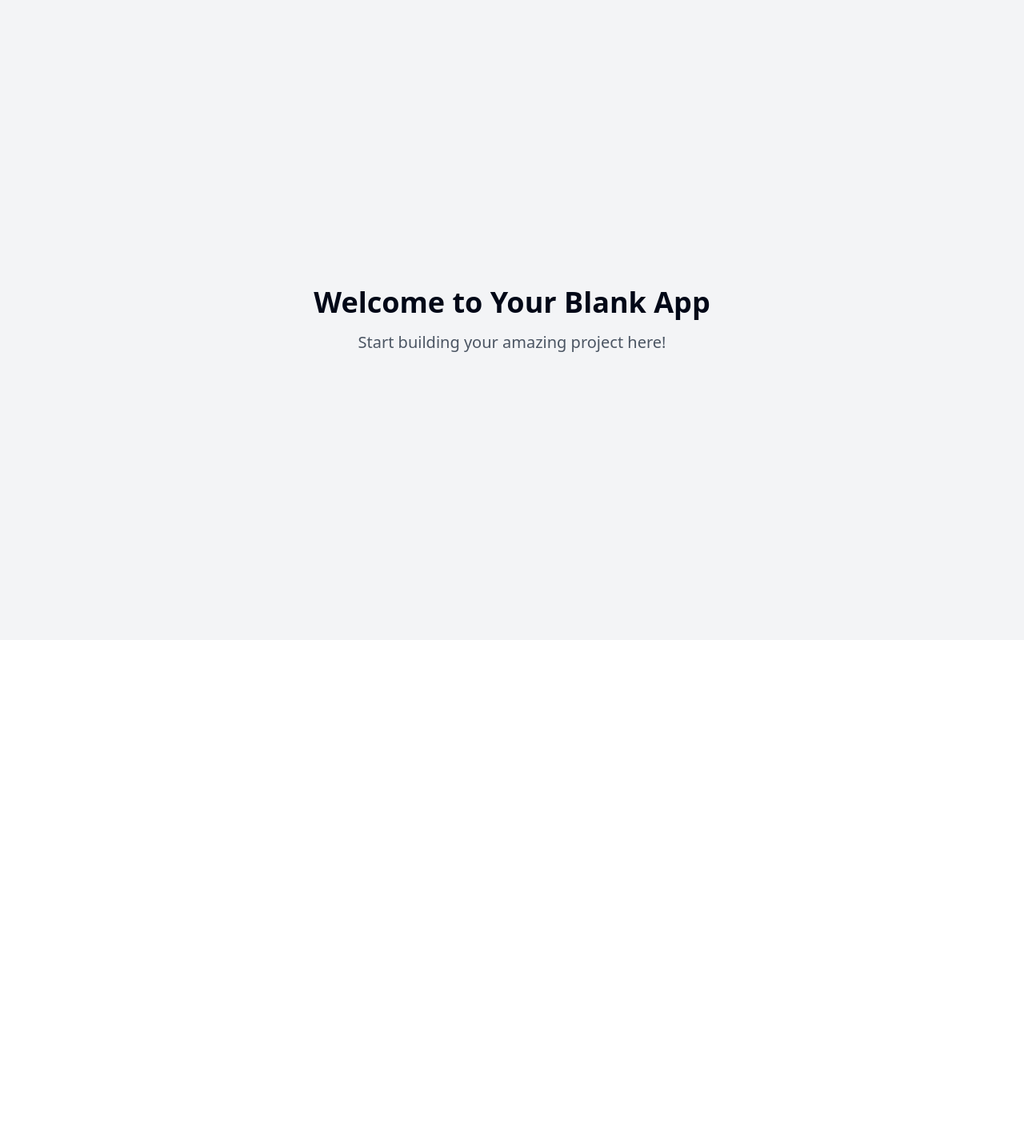
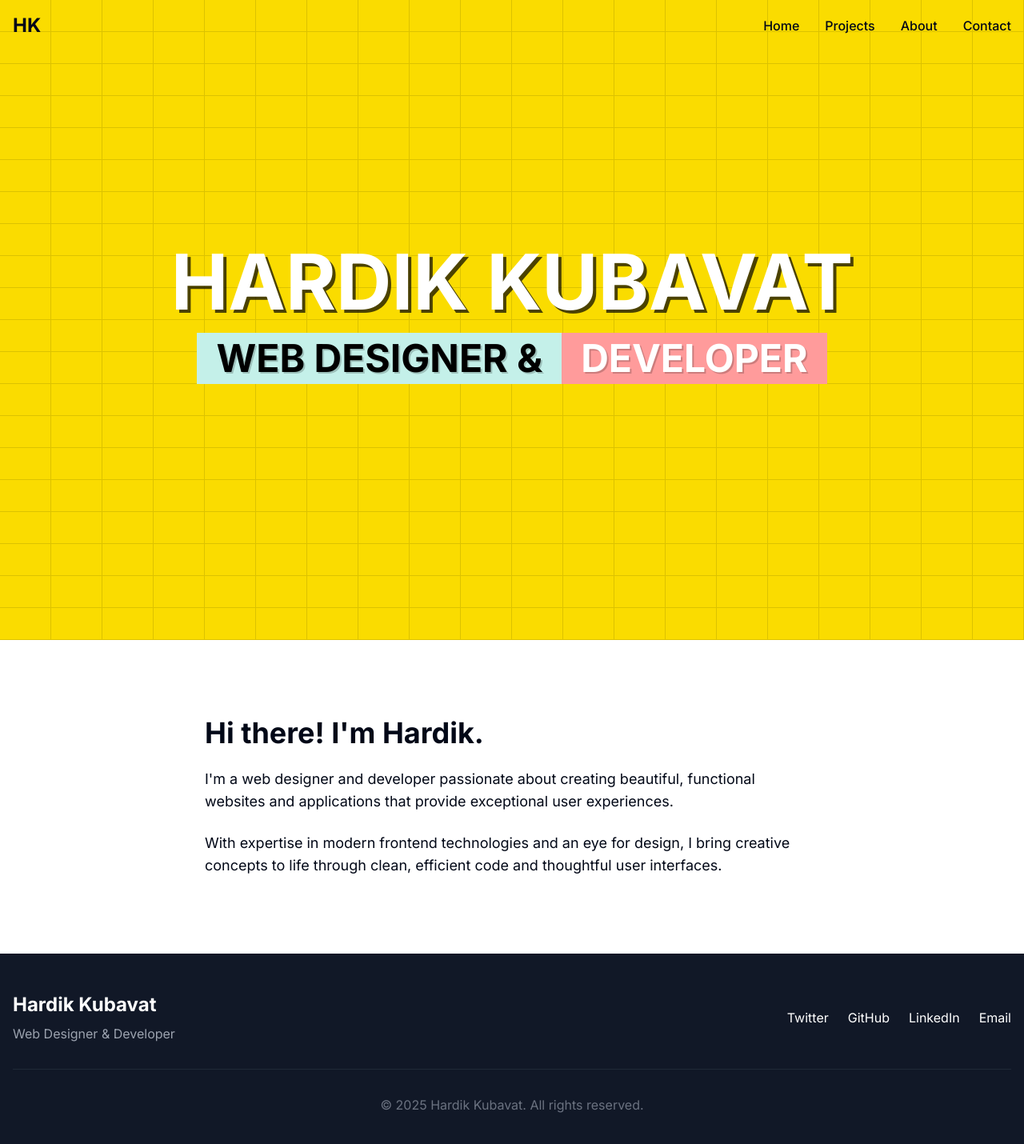
Before and after one commit to Hardik0110/HardikPortfolio, a React (Vite) app: page / in a window 1280 px wide. Shown: the top 1430 px of the page at 80% size. Before the commit the page ends 800 px from the top, so only its background shows below. Built offline with nearby package versions, Linux system fonts and the light colour scheme.

Commit message:
feat: Implement landing page
Implement a landing page with Vite, Yarn, Tailwind CSS, and Framer Motion.
Update the name to "Hardik Kubavat".

```diff
--- a/package.json
+++ b/package.json
@@ -45,6 +45,7 @@
     "cmdk": "^1.0.0",
     "date-fns": "^3.6.0",
     "embla-carousel-react": "^8.3.0",
+    "framer-motion": "^12.6.3",
     "input-otp": "^1.2.4",
     "lucide-react": "^0.462.0",
     "next-themes": "^0.3.0",
--- /dev/null
+++ b/src/components/AboutSection.tsx
@@ -0,0 +1,31 @@
+
+import { motion } from "framer-motion";
+
+const AboutSection = () => {
+  return (
+    <section className="py-16 md:py-24 bg-white">
+      <div className="container mx-auto px-4">
+        <motion.div
+          className="max-w-3xl mx-auto"
+          initial={{ opacity: 0, y: 20 }}
+          whileInView={{ opacity: 1, y: 0 }}
+          viewport={{ once: true }}
+          transition={{ duration: 0.6 }}
+        >
+          <h2 className="text-3xl md:text-4xl font-bold mb-6">Hi there! I'm Hardik.</h2>
+          <p className="text-lg mb-6">
+            I'm a web designer and developer passionate about creating beautiful,
+            functional websites and applications that provide exceptional user experiences.
+          </p>
+          <p className="text-lg">
+            With expertise in modern frontend technologies and an eye for design,
+            I bring creative concepts to life through clean, efficient code and
+            thoughtful user interfaces.
+          </p>
+        </motion.div>
+      </div>
+    </section>
+  );
+};
+
+export default AboutSection;
--- /dev/null
+++ b/src/components/Footer.tsx
@@ -0,0 +1,47 @@
+
+import { motion } from "framer-motion";
+
+const Footer = () => {
+  const socialLinks = [
+    { name: "Twitter", href: "#" },
+    { name: "GitHub", href: "#" },
+    { name: "LinkedIn", href: "#" },
+    { name: "Email", href: "mailto:contact@example.com" },
+  ];
+
+  return (
+    <footer className="bg-gray-900 text-white py-12">
+      <div className="container mx-auto px-4">
+        <div className="flex flex-col md:flex-row justify-between items-center">
+          <div className="mb-6 md:mb-0">
+            <h3 className="text-2xl font-bold mb-2">Hardik Kubavat</h3>
+            <p className="text-gray-400">Web Designer & Developer</p>
+          </div>
+
+          <div className="flex gap-6">
+            {socialLinks.map((link, index) => (
+              <motion.a
+                key={link.name}
+                href={link.href}
+                className="hover:text-accent transition-colors"
+                whileHover={{ scale: 1.1 }}
+                whileTap={{ scale: 0.95 }}
+                initial={{ opacity: 0 }}
+                animate={{ opacity: 1 }}
+                transition={{ delay: 0.1 * index }}
+              >
+                {link.name}
+              </motion.a>
+            ))}
+          </div>
+        </div>
+
+        <div className="border-t border-gray-800 mt-8 pt-8 text-center text-gray-500">
+          <p>© {new Date().getFullYear()} Hardik Kubavat. All rights reserved.</p>
+        </div>
+      </div>
+    </footer>
+  );
+};
+
+export default Footer;
--- /dev/null
+++ b/src/components/Hero.tsx
@@ -0,0 +1,50 @@
+
+import { motion } from "framer-motion";
+
+const Hero = () => {
+  return (
+    <div className="flex flex-col items-center justify-center min-h-screen w-full bg-primary relative overflow-hidden">
+      {/* Grid pattern */}
+      <div className="absolute inset-0 grid grid-cols-[repeat(20,1fr)] grid-rows-[repeat(20,1fr)] opacity-60">
+        {Array.from({ length: 400 }).map((_, i) => (
+          <div key={i} className="border-r border-b border-black/20"></div>
+        ))}
+      </div>
+
+      <div className="relative z-10 text-center px-4">
+        <motion.h1
+          className="text-6xl md:text-8xl font-bold text-white drop-shadow-[4px_4px_0px_rgba(0,0,0,0.7)] mb-4"
+          initial={{ opacity: 0, y: 20 }}
+          animate={{ opacity: 1, y: 0 }}
+          transition={{ duration: 0.6 }}
+        >
+          HARDIK KUBAVAT
+        </motion.h1>
+
+        <motion.div
+          className="bg-secondary inline-block px-6 py-2 transform rotate-[-2deg] mb-4"
+          initial={{ opacity: 0, scale: 0.8 }}
+          animate={{ opacity: 1, scale: 1 }}
+          transition={{ delay: 0.2, duration: 0.5 }}
+        >
+          <h2 className="text-3xl md:text-5xl font-bold text-black drop-shadow-[2px_2px_0px_rgba(0,0,0,0.2)]">
+            WEB DESIGNER &
+          </h2>
+        </motion.div>
+
+        <motion.div
+          className="bg-accent inline-block px-6 py-2 transform rotate-[1deg]"
+          initial={{ opacity: 0, scale: 0.8 }}
+          animate={{ opacity: 1, scale: 1 }}
+          transition={{ delay: 0.4, duration: 0.5 }}
+        >
+          <h2 className="text-3xl md:text-5xl font-bold text-white drop-shadow-[2px_2px_0px_rgba(0,0,0,0.2)]">
+            DEVELOPER
+          </h2>
+        </motion.div>
+      </div>
+    </div>
+  );
+};
+
+export default Hero;
--- /dev/null
+++ b/src/components/Navbar.tsx
@@ -0,0 +1,84 @@
+
+import { useState } from "react";
+import { motion } from "framer-motion";
+
+const Navbar = () => {
+  const [isOpen, setIsOpen] = useState(false);
+
+  const navItems = [
+    { name: "Home", href: "#" },
+    { name: "Projects", href: "#" },
+    { name: "About", href: "#" },
+    { name: "Contact", href: "#" },
+  ];
+
+  return (
+    <header className="fixed w-full z-50">
+      <nav className="container mx-auto px-4 py-4 flex justify-between items-center">
+        <motion.div
+          className="font-bold text-xl md:text-2xl"
+          initial={{ opacity: 0, x: -20 }}
+          animate={{ opacity: 1, x: 0 }}
+          transition={{ duration: 0.5 }}
+        >
+          HK
+        </motion.div>
+
+        {/* Desktop Nav */}
+        <div className="hidden md:flex space-x-8">
+          {navItems.map((item, index) => (
+            <motion.a
+              key={item.name}
+              href={item.href}
+              className="font-medium hover:text-accent transition-colors"
+              initial={{ opacity: 0, y: -10 }}
+              animate={{ opacity: 1, y: 0 }}
+              transition={{ delay: 0.1 * index, duration: 0.5 }}
+            >
+              {item.name}
+            </motion.a>
+          ))}
+        </div>
+
+        {/* Mobile menu button */}
+        <button
+          className="md:hidden focus:outline-none"
+          onClick={() => setIsOpen(!isOpen)}
+        >
+          <svg
+            className="w-6 h-6"
+            fill="none"
+            stroke="currentColor"
+            viewBox="0 0 24 24"
+            xmlns="http://www.w3.org/2000/svg"
+          >
+            <path
+              strokeLinecap="round"
+              strokeLinejoin="round"
+              strokeWidth={2}
+              d={isOpen ? "M6 18L18 6M6 6l12 12" : "M4 6h16M4 12h16M4 18h16"}
+            />
+          </svg>
+        </button>
+
+        {/* Mobile menu */}
+        {isOpen && (
+          <div className="md:hidden absolute top-full left-0 w-full bg-white shadow-lg py-2">
+            {navItems.map((item) => (
+              <a
+                key={item.name}
+                href={item.href}
+                className="block px-4 py-2 hover:bg-gray-100"
+                onClick={() => setIsOpen(false)}
+              >
+                {item.name}
+              </a>
+            ))}
+          </div>
+        )}
+      </nav>
+    </header>
+  );
+};
+
+export default Navbar;
--- a/src/index.css
+++ b/src/index.css
@@ -1,3 +1,6 @@
+
+@import url('https://fonts.googleapis.com/css2?family=Inter:wght@400;500;600;700;800;900&display=swap');
+
 @tailwind base;
 @tailwind components;
 @tailwind utilities;
@@ -35,19 +38,12 @@
     --radius: 0.5rem;
 
     --sidebar-background: 0 0% 98%;
-
     --sidebar-foreground: 240 5.3% 26.1%;
-
     --sidebar-primary: 240 5.9% 10%;
-
     --sidebar-primary-foreground: 0 0% 98%;
-
     --sidebar-accent: 240 4.8% 95.9%;
-
     --sidebar-accent-foreground: 240 5.9% 10%;
-
     --sidebar-border: 220 13% 91%;
-
     --sidebar-ring: 217.2 91.2% 59.8%;
   }
 
@@ -96,6 +92,19 @@
   }
 
   body {
-    @apply bg-background text-foreground;
+    @apply bg-background text-foreground font-sans antialiased;
+  }
+
+  h1, h2, h3, h4, h5, h6 {
+    @apply font-bold;
   }
 }
+
+/* Custom shadow for text elements like in the design */
+.text-shadow {
+  text-shadow: 4px 4px 0px rgba(0, 0, 0, 0.3);
+}
+
+.text-shadow-sm {
+  text-shadow: 2px 2px 0px rgba(0, 0, 0, 0.2);
+}
--- a/src/pages/Index.tsx
+++ b/src/pages/Index.tsx
@@ -1,12 +1,16 @@
-// Update this page (the content is just a fallback if you fail to update the page)
+
+import Hero from "../components/Hero";
+import Navbar from "../components/Navbar";
+import AboutSection from "../components/AboutSection";
+import Footer from "../components/Footer";
 
 const Index = () => {
   return (
-    <div className="min-h-screen flex items-center justify-center bg-gray-100">
-      <div className="text-center">
-        <h1 className="text-4xl font-bold mb-4">Welcome to Your Blank App</h1>
-        <p className="text-xl text-gray-600">Start building your amazing project here!</p>
-      </div>
+    <div className="min-h-screen flex flex-col">
+      <Navbar />
+      <Hero />
+      <AboutSection />
+      <Footer />
     </div>
   );
 };
--- a/tailwind.config.ts
+++ b/tailwind.config.ts
@@ -1,3 +1,4 @@
+
 import type { Config } from "tailwindcss";
 
 export default {
@@ -19,18 +20,17 @@ export default {
     },
     extend: {
       colors: {
+        primary: "#FADC00", // Yellow background
+        secondary: "#C4F0E9", // Mint green banner
+        accent: "#FF9B9B", // Pink/salmon banner
         border: 'hsl(var(--border))',
         input: 'hsl(var(--input))',
         ring: 'hsl(var(--ring))',
         background: 'hsl(var(--background))',
         foreground: 'hsl(var(--foreground))',
-				primary: {
-					DEFAULT: 'hsl(var(--primary))',
-					foreground: 'hsl(var(--primary-foreground))'
-				},
-				secondary: {
-					DEFAULT: 'hsl(var(--secondary))',
-					foreground: 'hsl(var(--secondary-foreground))'
+        card: {
+          DEFAULT: 'hsl(var(--card))',
+          foreground: 'hsl(var(--card-foreground))'
         },
         destructive: {
           DEFAULT: 'hsl(var(--destructive))',
@@ -40,17 +40,9 @@ export default {
           DEFAULT: 'hsl(var(--muted))',
           foreground: 'hsl(var(--muted-foreground))'
         },
-				accent: {
-					DEFAULT: 'hsl(var(--accent))',
-					foreground: 'hsl(var(--accent-foreground))'
-				},
         popover: {
           DEFAULT: 'hsl(var(--popover))',
           foreground: 'hsl(var(--popover-foreground))'
-				},
-				card: {
-					DEFAULT: 'hsl(var(--card))',
-					foreground: 'hsl(var(--card-foreground))'
         },
         sidebar: {
           DEFAULT: 'hsl(var(--sidebar-background))',
@@ -63,32 +55,27 @@ export default {
           ring: 'hsl(var(--sidebar-ring))'
         }
       },
+      fontFamily: {
+        sans: ['Inter', 'system-ui', 'sans-serif'],
+      },
       borderRadius: {
         lg: 'var(--radius)',
         md: 'calc(var(--radius) - 2px)',
         sm: 'calc(var(--radius) - 4px)'
       },
       keyframes: {
-				'accordion-down': {
-					from: {
-						height: '0'
+        "accordion-down": {
+          from: { height: "0" },
+          to: { height: "var(--radix-accordion-content-height)" },
         },
-					to: {
-						height: 'var(--radix-accordion-content-height)'
-					}
+        "accordion-up": {
+          from: { height: "var(--radix-accordion-content-height)" },
+          to: { height: "0" },
         },
-				'accordion-up': {
-					from: {
-						height: 'var(--radix-accordion-content-height)'
-					},
-					to: {
-						height: '0'
-					}
-				}
       },
       animation: {
-				'accordion-down': 'accordion-down 0.2s ease-out',
-				'accordion-up': 'accordion-up 0.2s ease-out'
+        "accordion-down": "accordion-down 0.2s ease-out",
+        "accordion-up": "accordion-up 0.2s ease-out",
       }
     }
   },
```
Also changed, not shown: 1 other file (tests, documents, lock files or other folders). Lines whose indentation alone changed are shown as unchanged.
